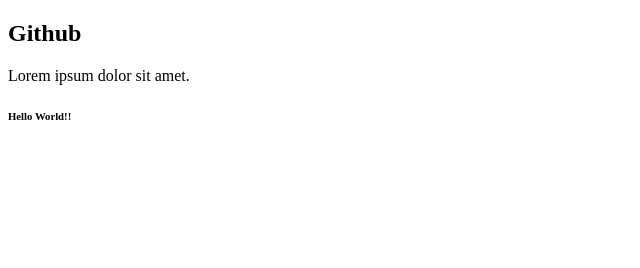
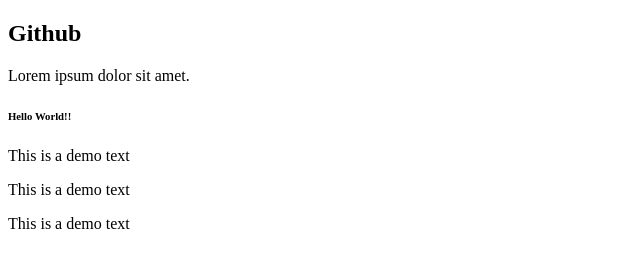
Before and after one commit to prodevelopersbd/first-project, a plain HTML site: page index.html in a window 1280 px wide. Shown: the whole page, without its empty margins (0-640 px from the left). Drawn offline with Linux system fonts and the light colour scheme.

Commit message:
Update index.html

```diff
--- a/index.html
+++ b/index.html
@@ -8,5 +8,9 @@
 	<h2>Github</h2>
 	<p>Lorem ipsum dolor sit amet.</p>
 	<h6>Hello World!!</h6>
+
+	<p> This is a demo text  </p>
+	<p> This is a demo text  </p>
+	<p> This is a demo text  </p>
 </body>
 </html>
```
